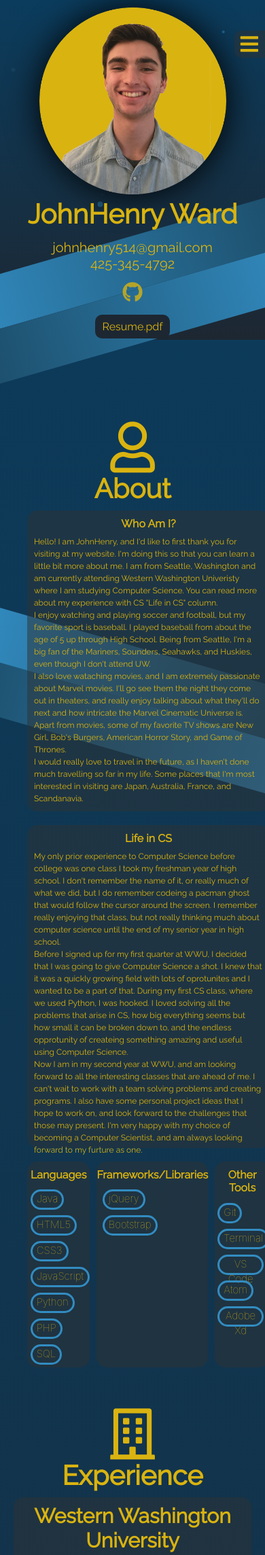
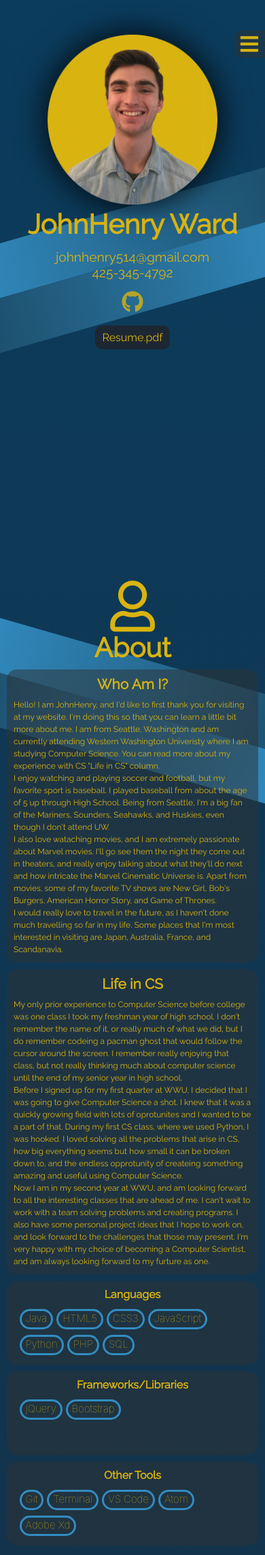
Before and after one commit to JohnHenry-Ward/Portfolio_old, a PHP site: page /index.html in a window 390 px wide. Shown: the top 2288 px of the page at 68% size. Run offline with PHP 8.4, Linux system fonts and the light colour scheme; some libraries are stand-ins or nearby versions; some web fonts are replaced.

Commit message:
updated responsiveness for phones up to large screens (hopefully)

```diff
--- a/css/main.css
+++ b/css/main.css
@@ -19,7 +19,7 @@ body{
 }
 
 header{
-    height: 610px;
+    height: 100vh;
 }
 
 #home{
@@ -31,21 +31,18 @@ header{
 .background1{
     background-image: linear-gradient(#0B3C5D, #1D2732);
     width: 100%;
-    height: 575px;
-    height: 100%;
+    height: 100vh;
     position: absolute;
     z-index: -2;
     top: 0;
 }
 
 .background-headshot{
-    width: 320px;
-    height: 320px;
+    width: 25%;
     margin-left: auto;
     margin-right: auto;
-    margin-top: 30px;
+    margin-top: 2.5%;
     border-radius: 50%;
-    /* background-color: #D9B310; */
     position: relative;
     box-shadow: 0.3px 0.3px 50px black;
 }
@@ -85,6 +82,7 @@ header{
     position: relative;
     font-weight: bolder;
     padding-top: 5px;
+    font-size: 3em;
 }
 
 .headInfo{
@@ -92,12 +90,12 @@ header{
     font-family: 'Raleway';
     position: relative;
     padding-top: 5px;
-    font-size: 20px;
+    font-size: 1.2em;
 }
 
 .githubHeader{
     text-align: center;
-    font-size: 30px;
+    font-size: 2em;
     opacity: 0.8;
 }
 
@@ -120,6 +118,7 @@ header{
     font-family: 'Raleway';
     font-weight: normal;
     outline: none;
+    font-size: 1em;
     /* box-shadow: 1px 1px 5px black; */
 }
 
@@ -223,7 +222,7 @@ header a:hover{
     margin-right: 80px;
 }
 
-.aboutPersonal{
+.aboutPersonal, .aboutTechnical{
     background-color: var(--dark-bg-transparent);
     border-radius: 15px;
     padding-top: 10px;
@@ -242,14 +241,6 @@ header a:hover{
     margin: 0 10px;
     font-size: 12px;
     /* font-family: 'Lusitana'; */
-}
-
-.aboutTechnical{
-    background-color: var(--dark-bg-transparent);
-    height: 475px;
-    border-radius: 15px;
-    padding-top: 10px;
-    font-family: 'Raleway';
 }
 
 .aboutTechnicalTitle{
@@ -316,6 +307,10 @@ header a:hover{
     border-radius: 15px;
 }
 
+.tools, .languages, .frameworks{
+    padding-bottom: 10px;
+}
+
 /* Experience */
 
 .experience{
@@ -344,6 +339,8 @@ header a:hover{
     grid-column-gap: 40px;
     margin-left: 80px;
     margin-right: 80px;
+    padding-left: 5px;
+    padding-right: 5px;
 }
 
 .internship1{
@@ -680,175 +677,200 @@ input::placeholder{
 
 
 /* Media Queries */
-
-@media(min-width: 1920px){
-
-    #home{
-        padding-top: 0;
-        margin-top: 0;
-        background-color: transparent;
-        width: 50px;
-        height: 50px;
-    }
-
-    header{
-        height: 100vh;
+@media(max-width: 497px){
+    .pagebreak1{
+        top: -60px !important;
     }
 
     .background-headshot{
-        margin-top: 150px;
-        width: 450px;
-        height: 450px;
+        width: 250px !important;
     }
 
+    .skills{
+        grid-template-columns: 1fr !important;
+    }
+
+    .aboutMain, .experienceMain, .projectMain{
+        padding-left: 10px !important;
+        padding-right: 10px !important;
+        justify-content: center;
+    }
+}
+
+@media(max-width: 590px){
+    .project1Img{
+        height: 100%;
+    }
+
+    .background1{
+        display: none;
+    }
+
+}
+
+@media(max-width: 648px){
+    .background-headshot{
+        margin-top: 50px !important;
+        width: 40%;
+    }
+
+    .aboutMain, .experienceMain, .projectMain{
+        margin-left: 0px !important;
+        margin-right: 0px !important;
+    }
+
+    #background1{
+        height: 70vh !important;
+    }
+}
+
+@media(max-width: 774px){
     .pagebreak1{
         top: -100px;
     }
 
-    .name{
-        font-size: 6em;
+    .background1{
+        height: 60vh !important;
+    }
+}
+
+@media(max-width: 820px){
+    .background-headshot{
+        margin-top: 90px;
     }
 
-    .headInfo{
-        font-size: 2.8em;
+    .aboutMain{
+        grid-template-columns: 1fr;
+        grid-row-gap: 10px;
+        padding-left: 60px;
+        padding-right: 60px;
     }
 
-    .githubHeader{
-        font-size: 2.2em;
-    }
-
-    .resume{
-        width: 150px;
-        height: 50px;
-        font-size: 20px;
-    }
-
-    .background1{
-        height: 80vh;
-    }
-
-    /* About */
-
-    .aboutMain{
-        grid-column-gap: 100px;
-        margin-left: 100px;
-        margin-right: 100px;
-    }
-
-    .aboutTechnicalTitle, .aboutPersonalTitle, .skills h6{
+    .aboutPersonalTitle, .aboutTechnicalTitle{
         font-size: 1.3em;
     }
 
-    .aboutPersonalText, .aboutTechnicalText{
-        font-size: 1em;
+    .skills{
+        grid-template-columns: 1fr 1fr;
+        grid-template-rows: 1fr 1fr;
+        grid-column-gap: 10px;
     }
 
-    /* Experience */
-
-    .experienceMain{
-        grid-column-gap: 250px;
-        margin-left: 150px;
-        margin-right: 150px;
+    .experienceMain, .projectMain{
+        grid-template-columns: 1fr;
+        grid-row-gap: 20px;
+        padding-left: 60px;
+        padding-right: 60px;
     }
 
-    .internshipText{
-        font-size: 1em;
+    .project2{
+        padding-top: 0;
+    }
+}
+
+@media(max-width:917px){
+    #background1{
+        height: 60vh;
+    }
+}
+
+@media(max-width:1012px){
+    .background-headshot{
+        margin-top: 50px;
     }
 
-    /* Projects */
-
-    .projectMain{
-        grid-column-gap: 250px;
-        margin-left: 150px;
-        margin-right: 150px;
+    .name{
+        font-size: 2.5em;
     }
 
-    .projectText{
-        font-size: 1em;
+    .aboutMain{
+        margin-right: 50px;
+        margin-left: 50px;
+        grid-column-gap: 10px;
     }
 
-}
-
-@media(max-width: 992px){
-    .background1{
-        height: 500px;
+    .skills{
+        grid-row-gap: 10px;
     }
 
-    .aboutMain, .experienceMain, .projectMain{
-        margin-left: 20px;
-        margin-right: 20px;
+    .experienceMain, .projectMain{
+        margin-right: 50px;
+        margin-left: 50px;
         grid-column-gap: 20px;
     }
 }
 
-
-@media(max-width: 820px){
-    .pagebreak1{
-        top: -100px;
+@media(max-width:1169px){
+    .background1{
+        height: 76vh;
     }
 }
 
-@media(max-width: 600px){
-    .background-headshot{
-        width: 275px;
-        height: 275px;
-        margin-top: 10px;
+/* My Laptop Screen Size is here */
+
+@media(min-width:1281px){
+    .background1{
+        height: 65vh;
     }
 
-    .pagebreak1{
-        top: 0;
+    .background-headshot{
+        margin-top: 120px;
+    }
+}
+
+@media(min-width:1400px) and (max-width:1600px){
+    .background1{
+        height: 70vh;
+    }
+
+    .background-headshot{
+        margin-top: 100px;
+    }
+
+    .name{
+        font-size: 4em;
+    }
+
+    .headInfo{
+        font-size: 1.5em;
+    }
+}
+
+@media(min-width: 1600px){
+    .background-headshot{
+        margin-top: 8em;
+    }
+
+    .background1{
+        height: 90vh;
+    }
+
+    .name{
+        font-size: 5em;
+    }
+
+    .headInfo{
+        font-size: 2em;
+    }
+
+    .githubHeader{
+        font-size: 3em;
+    }
+
+    .resume{
+        width: 8rem;
+        font-size: 1.1em;
     }
 
     .aboutMain{
-        grid-template-columns: 1fr;
-        margin-left: 40px;
-        margin-right: 40px;
-        grid-row-gap: 20px;
-        margin-bottom: 0;
+        margin-left: 120px;
+        margin-right: 120px;
+        grid-column-gap: 60px;
     }
 
-    .skills{
-        grid-template-columns: repeat(3, 1fr);
-        grid-template-rows: 1fr;
-        grid-column-gap: 10px;
-    }
-
-    .experienceMain{
-        grid-template-columns: 1fr;
-        grid-row-gap: 20px;
-    }
-
-    .projectMain{
-        grid-template-columns: 1fr;
-        grid-row-gap: 20px;
-    }
-
-    .project2{
-        margin-top: 0;
-    }
-
-    @media(max-width:375px){
-        .background1{
-            height: 400px;
-        }
-
-        .resume{
-            text-align: center;
-        }
-
-        .aboutMain{
-            margin-left: 20px;
-            margin-right: 20px;
-        }
-
-        .project2{
-            padding-top: 0;
-        }
-
-        .abtLang{
-            overflow: hidden;
-        }
-
-
+    .experienceMain, .projectMain{
+        margin-left: 200px;
+        margin-right: 200px;
+        grid-column-gap: 100px;
     }
 }
--- a/index.html
+++ b/index.html
@@ -38,7 +38,7 @@
   </ul>
 
   <div class="background-headshot">
-    <img src="images/Mask Group 1.png"" alt="">
+    <img src="images/Mask Group 1.png">
   </div>
 
   <div class=" homeInfo">
```
